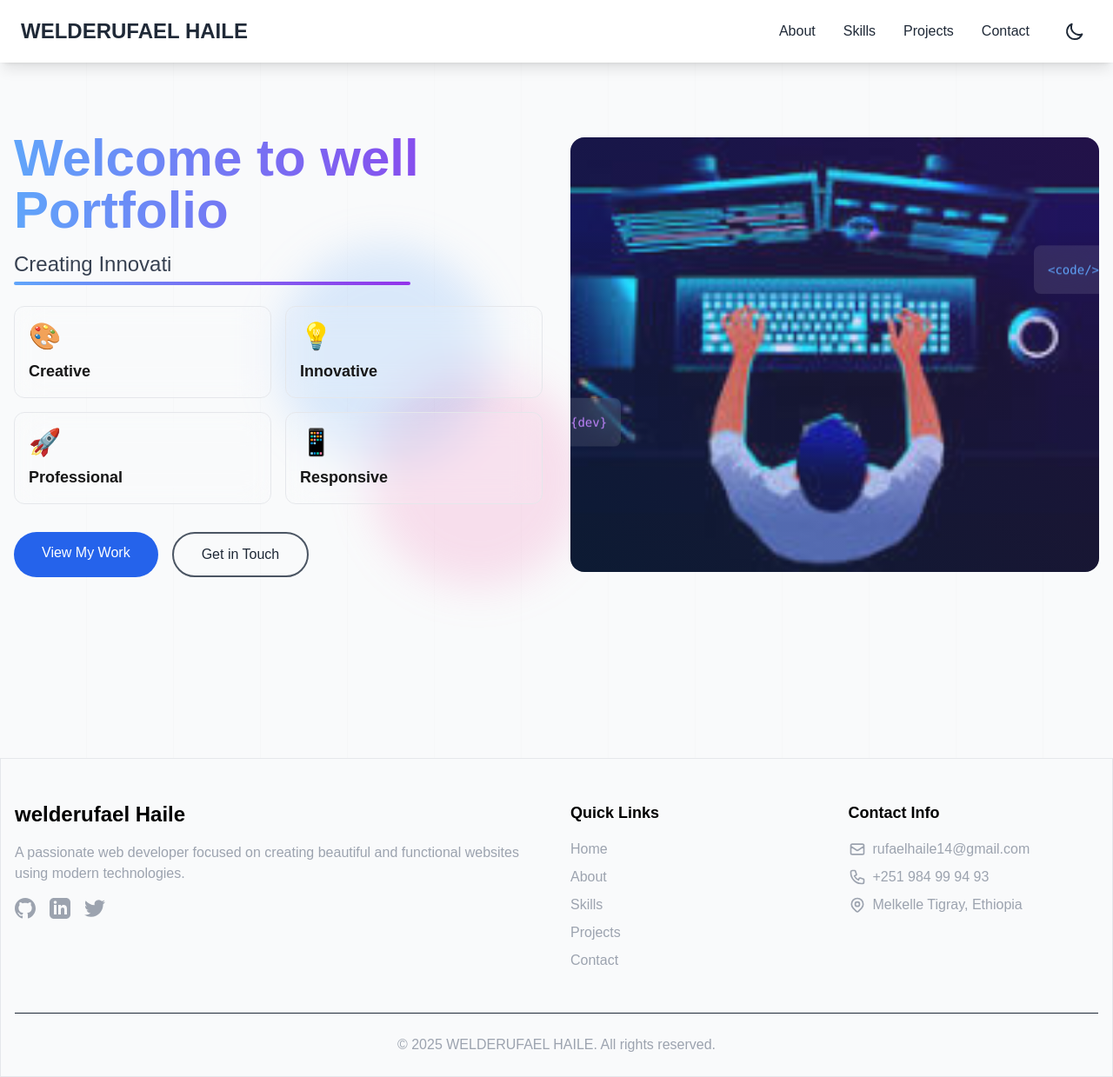
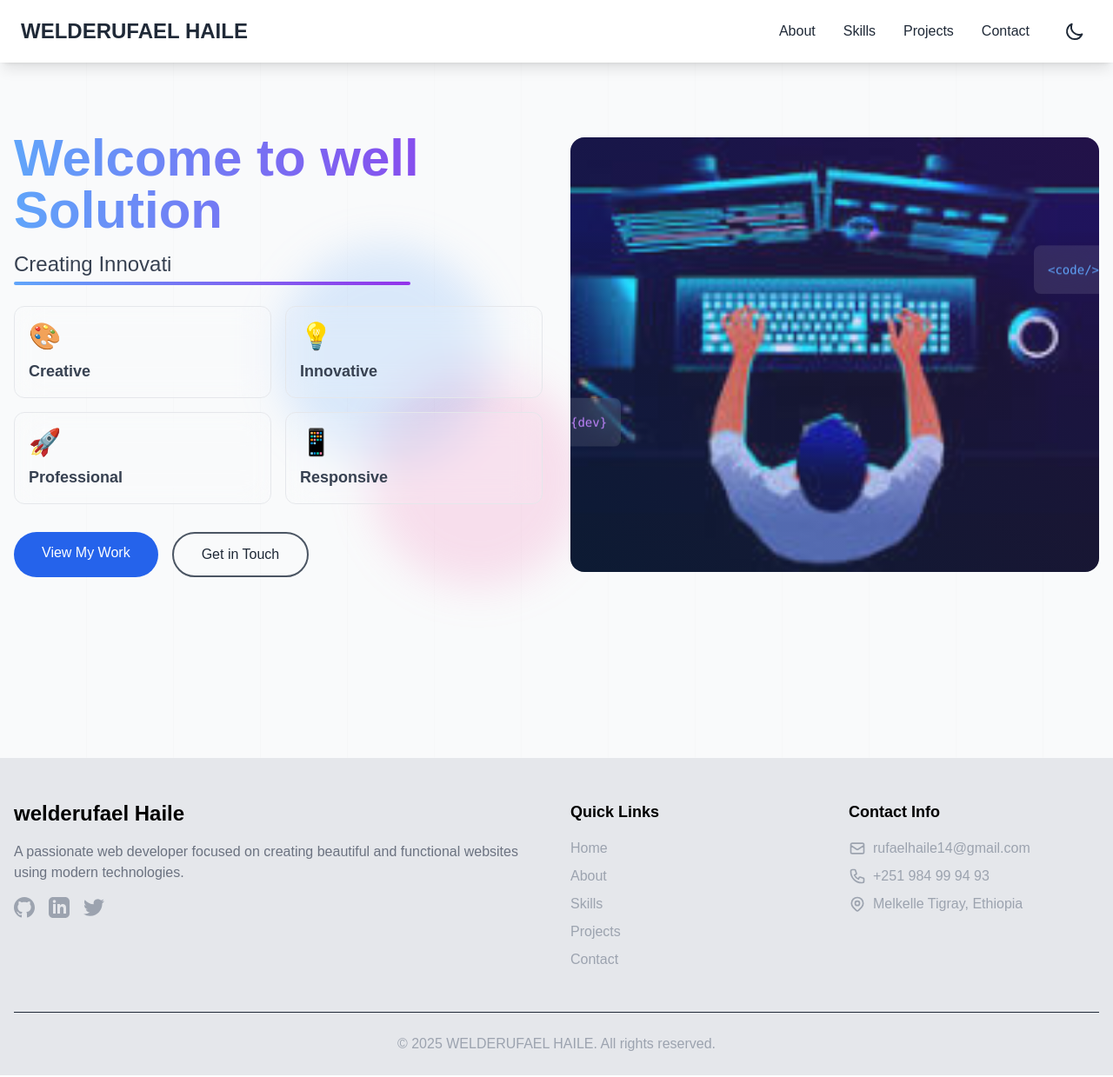
Before and after one commit to Welderufael-Haile/next-portifolio, a Next.js app: page /pages/home in a window 1280 px wide. Shown: the whole page at 87% size. Built offline with nearby package versions, Linux system fonts and the light colour scheme.

Commit message:
update some codes

```diff
--- a/app/components/Footer.js
+++ b/app/components/Footer.js
@@ -6,36 +6,36 @@ const Footer = () => {
     const currentYear = new Date().getFullYear();
 
     return (
-        <footer className="bg-gray-50 border dark:bg-gray-900 text-black dark:text-white">
+        <footer className="bg-gray-200   dark:bg-gray-900 text-black dark:text-white">
             <div className="container mx-auto px-4">
                 {/* Main Footer Content */}
                 <div className="grid grid-cols-1 md:grid-cols-4 gap-8 py-12">
                     {/* About Section */}
                     <div className="col-span-1 md:col-span-2">
                         <h3 className="text-2xl font-bold mb-4">welderufael Haile</h3>
-                        <p className="text-gray-400 mb-4">
+                        <p className="text-gray-500 mb-4">
                             A passionate web developer focused on creating beautiful and functional websites
                             using modern technologies.
                         </p>
                         <div className="flex space-x-4">
-                            <a href="https://github.com/welderufael-haile" target="_blank" rel="noopener noreferrer"
+                            <Link href="https://github.com/Welderufael-Haile" target="_blank" rel="noopener noreferrer"
                                 className="text-gray-400 hover:text-white transition duration-300">
                                 <svg className="w-6 h-6" fill="currentColor" viewBox="0 0 24 24">
                                     <path d="M12 0c-6.626 0-12 5.373-12 12 0 5.302 3.438 9.8 8.207 11.387.599.111.793-.261.793-.577v-2.234c-3.338.726-4.033-1.416-4.033-1.416-.546-1.387-1.333-1.756-1.333-1.756-1.089-.745.083-.729.083-.729 1.205.084 1.839 1.237 1.839 1.237 1.07 1.834 2.807 1.304 3.492.997.107-.775.418-1.305.762-1.604-2.665-.305-5.467-1.334-5.467-5.931 0-1.311.469-2.381 1.236-3.221-.124-.303-.535-1.524.117-3.176 0 0 1.008-.322 3.301 1.23.957-.266 1.983-.399 3.003-.404 1.02.005 2.047.138 3.006.404 2.291-1.552 3.297-1.23 3.297-1.23.653 1.653.242 2.874.118 3.176.77.84 1.235 1.911 1.235 3.221 0 4.609-2.807 5.624-5.479 5.921.43.372.823 1.102.823 2.222v3.293c0 .319.192.694.801.576 4.765-1.589 8.199-6.086 8.199-11.386 0-6.627-5.373-12-12-12z" />
                                 </svg>
-                            </a>
-                            <a href="https://linkedin.com/welderufaelhaile" target="_blank" rel="noopener noreferrer"
+                            </Link>
+                            <Link href="https://linkedin.com/welderufaelhaile" target="_blank" rel="noopener noreferrer"
                                 className="text-gray-400 hover:text-white transition duration-300">
                                 <svg className="w-6 h-6" fill="currentColor" viewBox="0 0 24 24">
                                     <path d="M19 0h-14c-2.761 0-5 2.239-5 5v14c0 2.761 2.239 5 5 5h14c2.762 0 5-2.239 5-5v-14c0-2.761-2.238-5-5-5zm-11 19h-3v-11h3v11zm-1.5-12.268c-.966 0-1.75-.79-1.75-1.764s.784-1.764 1.75-1.764 1.75.79 1.75 1.764-.783 1.764-1.75 1.764zm13.5 12.268h-3v-5.604c0-3.368-4-3.113-4 0v5.604h-3v-11h3v1.765c1.396-2.586 7-2.777 7 2.476v6.759z" />
                                 </svg>
-                            </a>
-                            <a href="https://facebook.com" target="_blank" rel="noopener noreferrer"
+                            </Link>
+                            <Link href="https://facebook.com" target="_blank" rel="noopener noreferrer"
                                 className="text-gray-400 hover:text-white transition duration-300">
                                 <svg className="w-6 h-6" fill="currentColor" viewBox="0 0 24 24">
                                     <path d="M23.953 4.57a10 10 0 01-2.825.775 4.958 4.958 0 002.163-2.723c-.951.555-2.005.959-3.127 1.184a4.92 4.92 0 00-8.384 4.482C7.69 8.095 4.067 6.13 1.64 3.162a4.822 4.822 0 00-.666 2.475c0 1.71.87 3.213 2.188 4.096a4.904 4.904 0 01-2.228-.616v.06a4.923 4.923 0 003.946 4.827 4.996 4.996 0 01-2.212.085 4.936 4.936 0 004.604 3.417 9.867 9.867 0 01-6.102 2.105c-.39 0-.779-.023-1.17-.067a13.995 13.995 0 007.557 2.209c9.053 0 13.998-7.496 13.998-13.985 0-.21 0-.42-.015-.63A9.935 9.935 0 0024 4.59z" />
                                 </svg>
-                            </a>
+                            </Link>
                         </div>
                     </div>
 
--- a/app/page.tsx
+++ b/app/page.tsx
@@ -3,12 +3,14 @@ import About from "./pages/about/About";
 import HomePage from "./pages/home/Home";
 import Contact from "./pages/contact/Contact";
 import Skills from "./pages/skills/Skills";
+import Projects from "./pages/projects/Projects";
 export default function Home() {
   return (
     <div className="h-full mt-10">
       <HomePage></HomePage>
       <About></About>
       <Skills></Skills>
+      <Projects></Projects>
       <Contact></Contact>
     </div>
   );
--- a/app/pages/home/Home.js
+++ b/app/pages/home/Home.js
@@ -31,7 +31,7 @@ const HomePage = () => {
               className="mb-8 relative"
             >
               <h1 className="text-4xl md:text-6xl font-bold bg-clip-text text-transparent bg-gradient-to-r from-blue-400 to-purple-600 mb-4">
-                Welcome to well Portfolio
+                Welcome to well Solution
                 <div className="absolute -bottom-2 left-0 w-3/4 h-1 bg-gradient-to-r from-blue-400 to-purple-600 rounded-full"></div>
               </h1>
               <div className="text-xl md:text-2xl text-gray-700 dark:text-gray-300">
@@ -52,7 +52,7 @@ const HomePage = () => {
             </motion.div>
 
             {/* Animated Cards */}
-            <div className="grid grid-cols-1 sm:grid-cols-2 gap-4 mb-8">
+            <div className="grid grid-cols-1 sm:grid-cols-2 gap-4 text-gray-700  dark:text-white mb-8">
               {[
                 { title: 'Creative', icon: '🎨', delay: 0.4 },
                 { title: 'Innovative', icon: '💡', delay: 0.6 },
@@ -64,7 +64,7 @@ const HomePage = () => {
                   initial={{ opacity: 0, y: 20 }}
                   animate={{ opacity: 1, y: 0 }}
                   transition={{ duration: 0.6, delay: item.delay }}
-                  className="bg-white/10 backdrop-blur-lg rounded-xl p-4 hover:bg-white/20 transition-all duration-300 border border-gray-200 dark:border-gray-700"
+                  className="bg-white/10 backdrop-blur-lg rounded-xl p-4 hover:bg-gray-300 transition-all duration-300 border border-gray-200 dark:border-gray-700"
                 >
                   <div className="text-3xl mb-2">{item.icon}</div>
                   <h3 className="text-lg font-semibold">{item.title}</h3>
--- a/app/pages/skills/Skills.js
+++ b/app/pages/skills/Skills.js
@@ -20,7 +20,7 @@ const Skills = () => {
         ],
         "Tools & Others": [
             { name: "Git", level: 85 },
-            { name: "Docker", level: 70 },
+            { name: "github", level: 70 },
             { name: "AWS", level: 65 },
             { name: "Figma", level: 75 },
         ]
```
